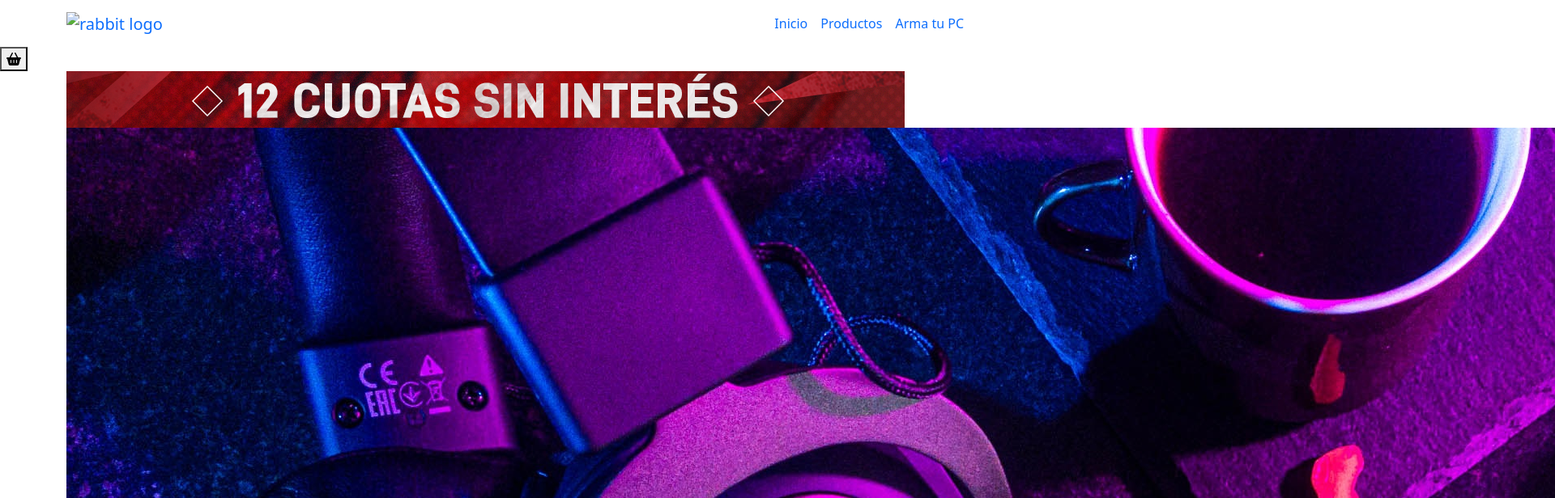
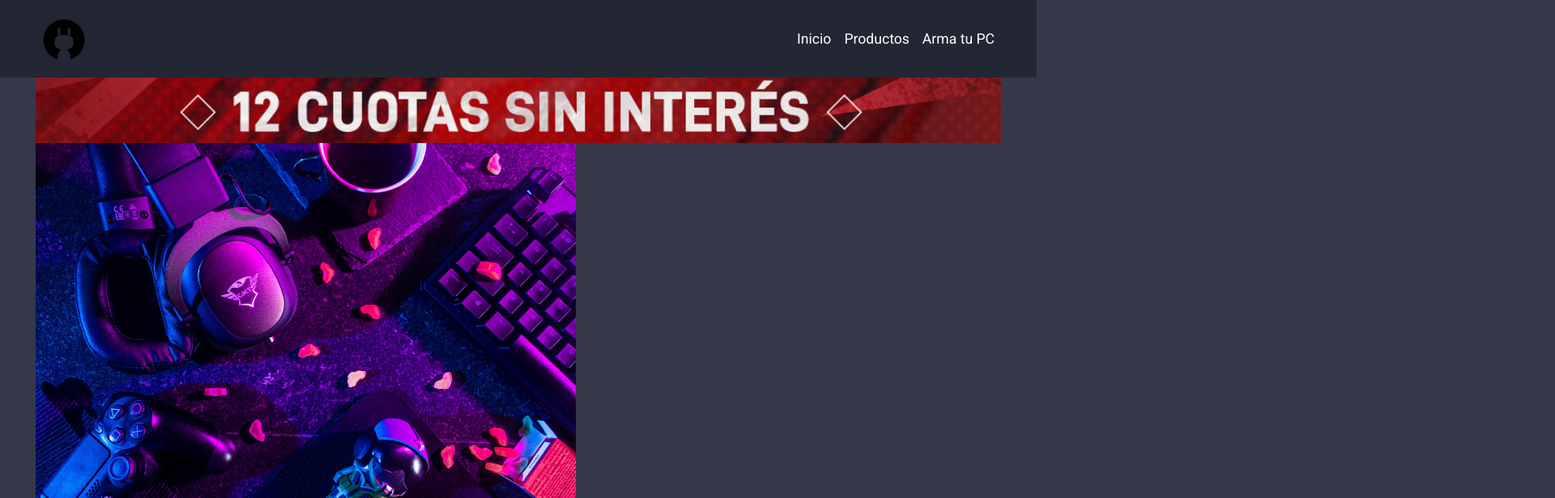
Before and after one commit to nicoarias47/ecommerce-js, a website: page index.html in a window 1280 px wide. Shown: the top 616 px of the page at 81% size, 1920 px wide, since content can reach past the window. Drawn offline with nearby package versions, Linux system fonts and the light colour scheme; files that its build step writes are made by us from their sources; the site is published under a folder, as on GitHub Pages, so addresses that start at the root find nothing.

Commit message:
correcion de links

```diff
--- a/index.html
+++ b/index.html
@@ -20,7 +20,7 @@
       crossorigin="anonymous"
       referrerpolicy="no-referrer"
     />
-    <link rel="stylesheet" href="../css/style.css" />
+    <link rel="stylesheet" href="css/style.css" />
     <!-- FONTS -->
     <link
       href="https://fonts.googleapis.com/css2?family=Roboto:wght@300;400;500&display=swap"
@@ -32,7 +32,7 @@
       <nav class="navbar navbar-expand-lg">
         <div class="container">
           <a class="navbar-brand" href="/index.html"
-            ><img src="../img/logo.png" alt="rabbit logo"
+            ><img src="img/logo.png" alt="rabbit logo"
           /></a>
           <button
             class="navbar-toggler"
@@ -53,11 +53,11 @@
                 <a class="nav-link" href="index.html">Inicio</a>
               </li>
               <li class="nav-item">
-                <a class="nav-link" href="/pages/productos.html">Productos</a>
+                <a class="nav-link" href="pages/productos.html">Productos</a>
               </li>
 
               <li class="nav-item">
-                <a class="nav-link" href="/pages/armatupc.html">Arma tu PC</a>
+                <a class="nav-link" href="pages/armatupc.html">Arma tu PC</a>
               </li>
             </ul>
           </div>
```
Also changed, not shown: pages/armatupc.html (+2 -2 lines), pages/productos.html (+2 -2 lines).
